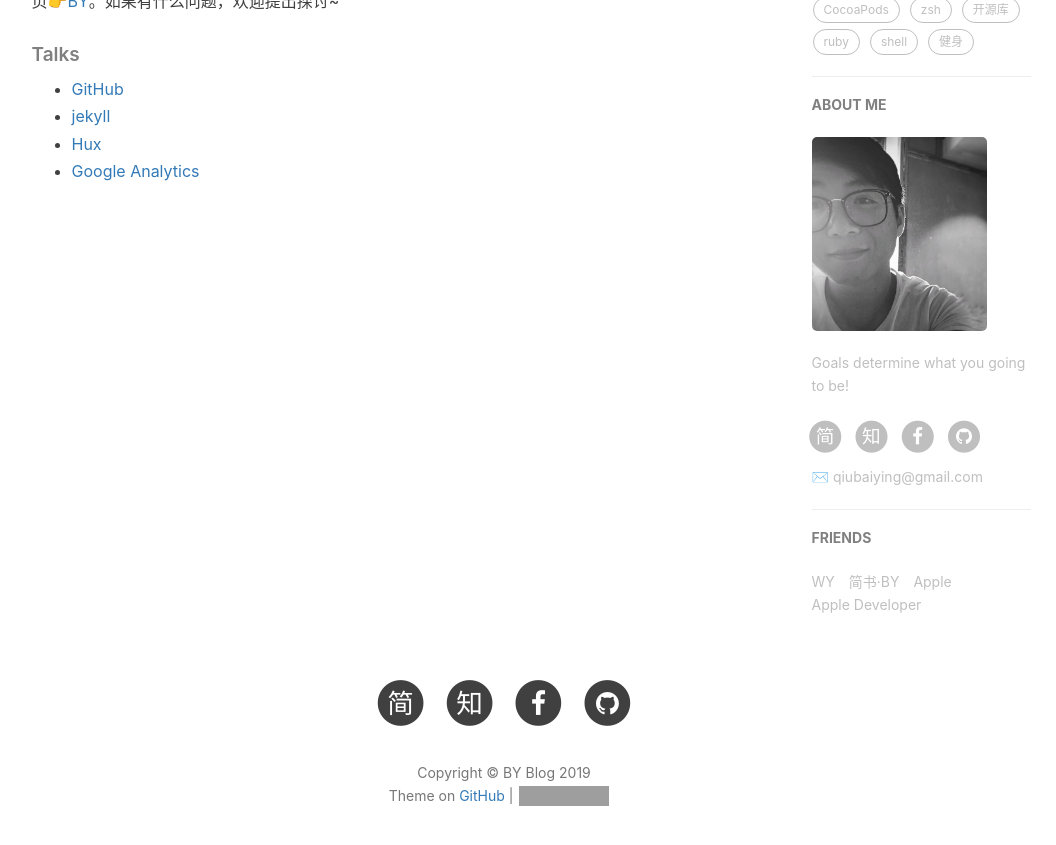
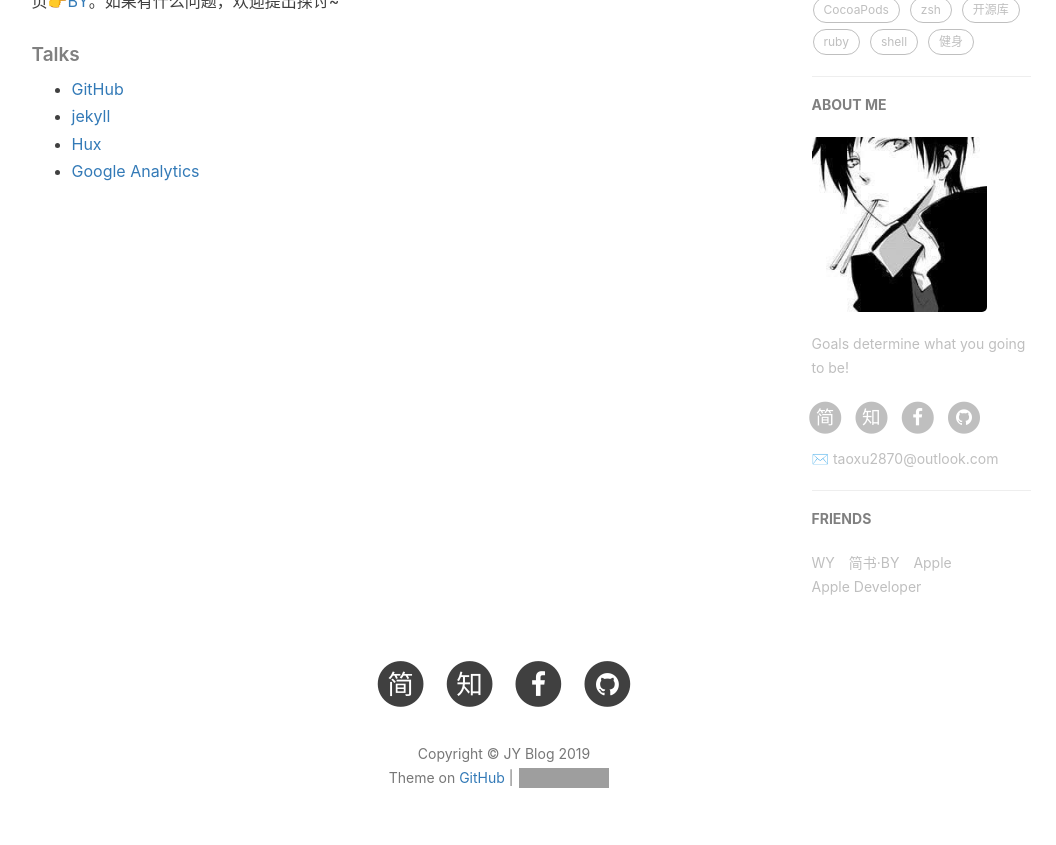
Before and after one commit to smjCoder/smjCoder.github.io, a Jekyll site: the page built from about.html, in a window 1280 px wide and 900 px high, scrolled down 713 px. Shown: the top 845 px of the window, without its empty margins (136-1192 px from the left). Built offline with Jekyll 4.4.1, drawn with Linux system fonts in a browser that asks for light colours; nearby versions of some CDN libraries; comment, search, counter and statistics services are not loaded; grey boxes are pictures that could not be loaded.

Commit message:
修改配置文件

```diff
--- a/_config.yml
+++ b/_config.yml
@@ -1,18 +1,18 @@
 # Site settings
-title: BY Blog
-SEOTitle: 柏荧的博客 | BY Blog
+title: JY Blog
+SEOTitle: 君禹渊的博客 | JY Blog
 header-img: img/post-bg-desk.jpg
-email: qiubaiying@gmail.com
+email: taoxu2870@outlook.com
 description: "Every failure is leading towards success."
-keyword: "BY, BY Blog, 柏荧的博客, qiubaiying, 邱柏荧, iOS, Apple, iPhone"
-url: "http://qiubaiying.github.io"          # your host, for absolute URL
+keyword: "JY, JY Blog, 君禹渊的博客, junyuyuan, 君禹渊, iOS, Apple, iPhone, Unity"
+url: "http://junyuyuan.github.io"          # your host, for absolute URL
 baseurl: ""      # for example, '/blog' if your blog hosted on 'host/blog'
-github_repo: "https://github.com/qiubaiying/qiubaiying.github.io.git" # you code repository
+github_repo: "https://github.com/junyuyuan/junyuyuan.github.io.git" # you code repository
 
 # Sidebar settings
 sidebar: true                           # whether or not using Sidebar.
 sidebar-about-description: "Goals determine what you going to be!"
-sidebar-avatar: /img/about-BY-gentle.jpg      # use absolute URL, seeing it's used in both `/` and `/about/`
+sidebar-avatar: /img/avatar_m.jpg      # use absolute URL, seeing it's used in both `/` and `/about/`
 
 
 
@@ -20,7 +20,7 @@ sidebar-avatar: /img/about-BY-gentle.jpg      # use absolute URL, seeing it's us
 RSS: false
 # weibo_username:     qiubaiying
 zhihu_username:     qiubaiying
-github_username:    qiubaiying
+github_username:    junyuyuan
 facebook_username:  baiying.qiu.7
 jianshu_username:   e71990ada2fd
 #twitter_username:   qiubaiying
```
